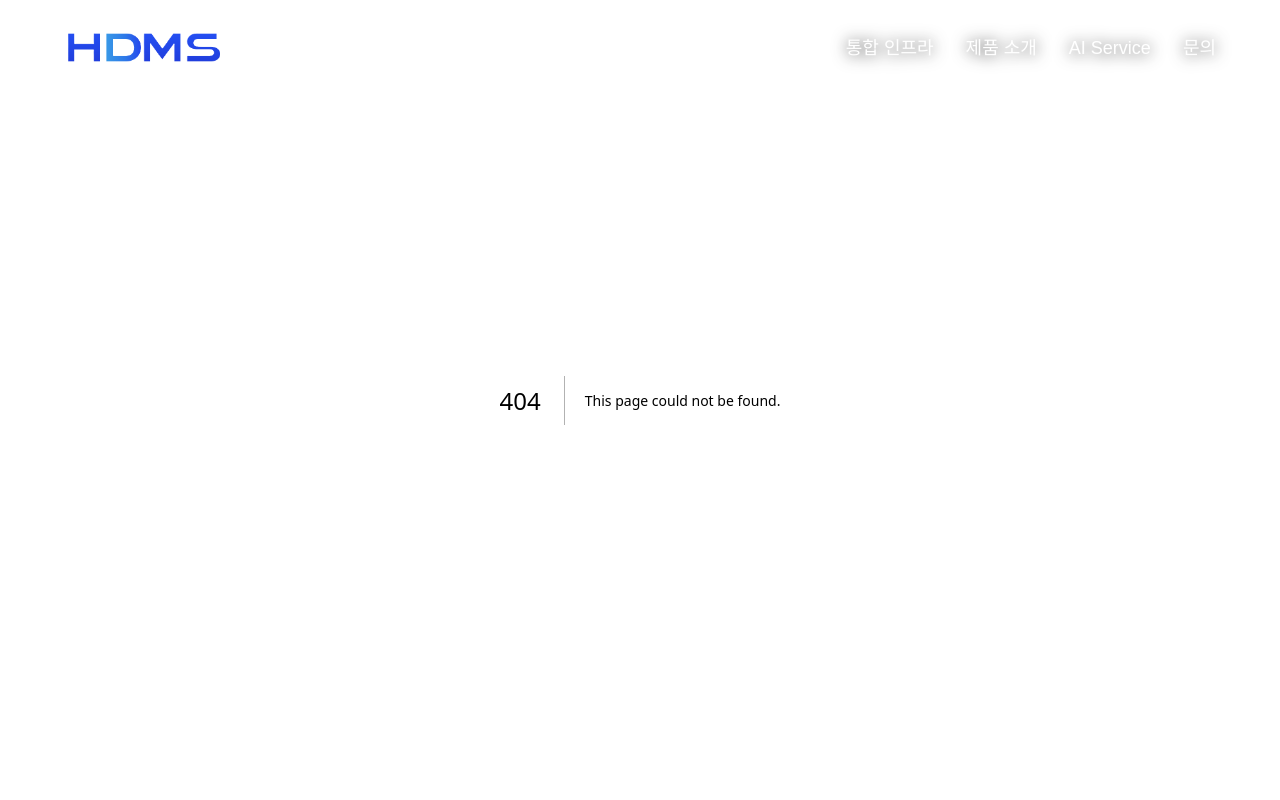
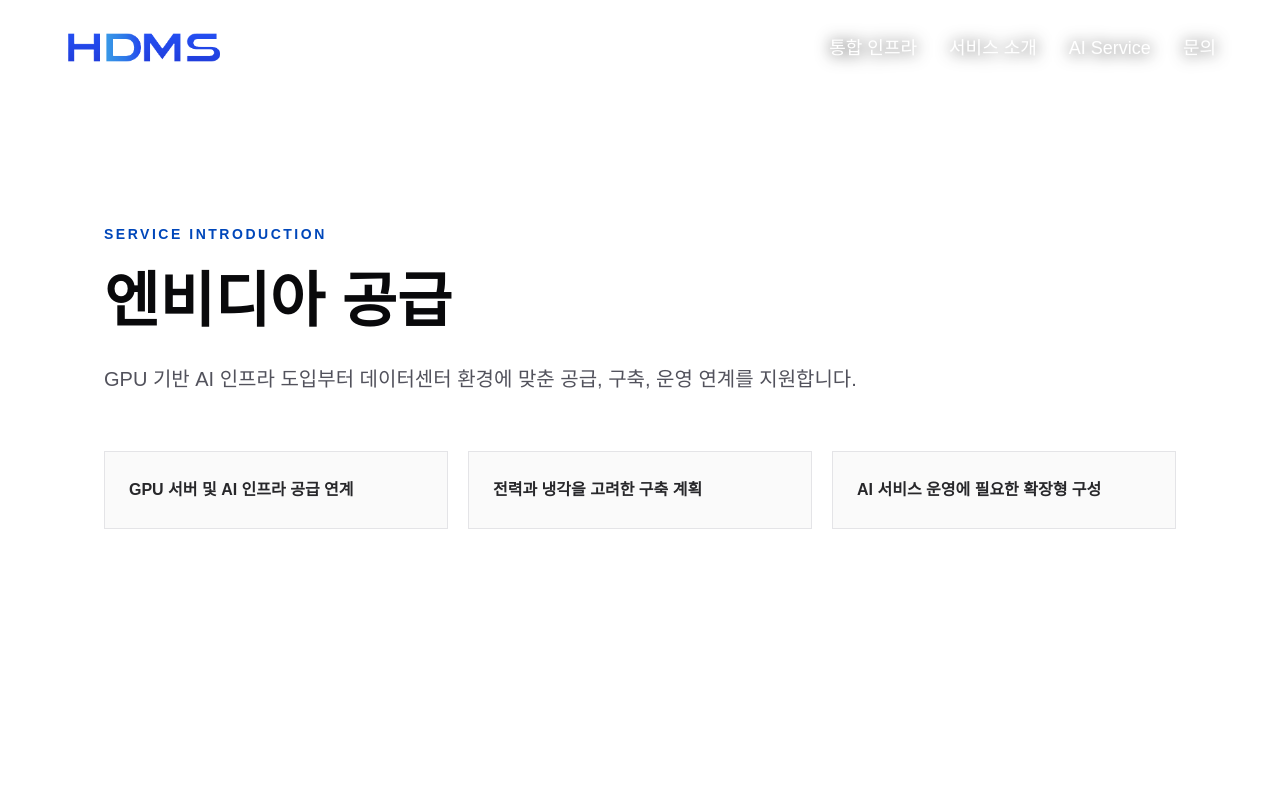
Before and after one commit to wowjajwow/hdms-platform, a Next.js app: page /product/nvidia in a window 1280 px wide. Before the commit this address had no page. Shown: the top 800 px of the page. Built offline with nearby package versions, Linux system fonts and the light colour scheme; a web font is replaced by a local one.

Commit message:
프레임변경

```diff
--- /dev/null
+++ b/app/product/esg/page.tsx
@@ -0,0 +1,22 @@
+import type { Metadata } from "next";
+import { ProductSubPage } from "@/components/product/ProductSubPage";
+
+export const metadata: Metadata = {
+  title: "ESG",
+  description: "HDMS의 지속 가능한 데이터센터 인프라와 ESG 운영 방향을 소개합니다.",
+};
+
+export default function EsgPage() {
+  return (
+    <ProductSubPage
+      eyebrow="Service Introduction"
+      title="ESG"
+      description="에너지 효율, 안정적인 전력 운용, 지속 가능한 인프라 구축을 중심으로 HDMS의 ESG 가치를 실현합니다."
+      points={[
+        "고효율 전력 설비 기반의 에너지 절감",
+        "운영 안정성을 고려한 인프라 설계",
+        "지속 가능한 AI 데이터센터 환경 구축",
+      ]}
+    />
+  );
+}
--- /dev/null
+++ b/app/product/npu/page.tsx
@@ -0,0 +1,22 @@
+import type { Metadata } from "next";
+import { ProductSubPage } from "@/components/product/ProductSubPage";
+
+export const metadata: Metadata = {
+  title: "NPU",
+  description: "AI 연산을 위한 NPU 기반 인프라와 공급 역량을 소개합니다.",
+};
+
+export default function NpuPage() {
+  return (
+    <ProductSubPage
+      eyebrow="Service Introduction"
+      title="NPU"
+      description="AI 워크로드에 최적화된 NPU 인프라를 통해 고성능 연산 환경과 효율적인 서비스 운영 기반을 제공합니다."
+      points={[
+        "AI 추론과 학습 워크로드 대응",
+        "고밀도 장비 운용을 고려한 랙 구성",
+        "데이터센터 운영 환경에 맞춘 확장성",
+      ]}
+    />
+  );
+}
--- /dev/null
+++ b/app/product/nvidia/page.tsx
@@ -0,0 +1,22 @@
+import type { Metadata } from "next";
+import { ProductSubPage } from "@/components/product/ProductSubPage";
+
+export const metadata: Metadata = {
+  title: "엔비디아 공급",
+  description: "HDMS의 엔비디아 기반 AI 인프라 공급과 구축 역량을 소개합니다.",
+};
+
+export default function NvidiaPage() {
+  return (
+    <ProductSubPage
+      eyebrow="Service Introduction"
+      title="엔비디아 공급"
+      description="GPU 기반 AI 인프라 도입부터 데이터센터 환경에 맞춘 공급, 구축, 운영 연계를 지원합니다."
+      points={[
+        "GPU 서버 및 AI 인프라 공급 연계",
+        "전력과 냉각을 고려한 구축 계획",
+        "AI 서비스 운영에 필요한 확장형 구성",
+      ]}
+    />
+  );
+}
--- /dev/null
+++ b/components/product/ProductSubPage.tsx
@@ -0,0 +1,28 @@
+type ProductSubPageProps = {
+  eyebrow: string;
+  title: string;
+  description: string;
+  points: string[];
+};
+
+export function ProductSubPage({ eyebrow, title, description, points }: ProductSubPageProps) {
+  return (
+    <section className="min-h-screen bg-white pt-32 text-zinc-950">
+      <div className="mx-auto flex w-full max-w-6xl flex-col gap-14 px-6 py-16 md:px-10 lg:py-24">
+        <div className="max-w-3xl">
+          <p className="text-sm font-bold uppercase tracking-[0.18em] text-[#0047ba]">{eyebrow}</p>
+          <h1 className="mt-5 text-4xl font-bold leading-tight md:text-6xl">{title}</h1>
+          <p className="mt-6 text-lg leading-8 text-zinc-600 md:text-xl">{description}</p>
+        </div>
+
+        <div className="grid gap-5 md:grid-cols-3">
+          {points.map((point) => (
+            <article key={point} className="border border-zinc-200 bg-zinc-50 p-6">
+              <p className="text-base font-semibold leading-7 text-zinc-800">{point}</p>
+            </article>
+          ))}
+        </div>
+      </div>
+    </section>
+  );
+}
--- a/data/navigation.ts
+++ b/data/navigation.ts
@@ -1,6 +1,15 @@
 export const navigation = [
   { label: "통합 인프라", href: "/infrastructure" },
-  { label: "제품 소개", href: "/product" },
+  {
+    label: "서비스 소개",
+    href: "/product",
+    children: [
+      { label: "제품 소개", href: "/product" },
+      { label: "ESG", href: "/product/esg" },
+      { label: "NPU", href: "/product/npu" },
+      { label: "엔비디아 공급", href: "/product/nvidia" },
+    ],
+  },
   {
     label: "AI Service",
     href: "/ai-service",
```
